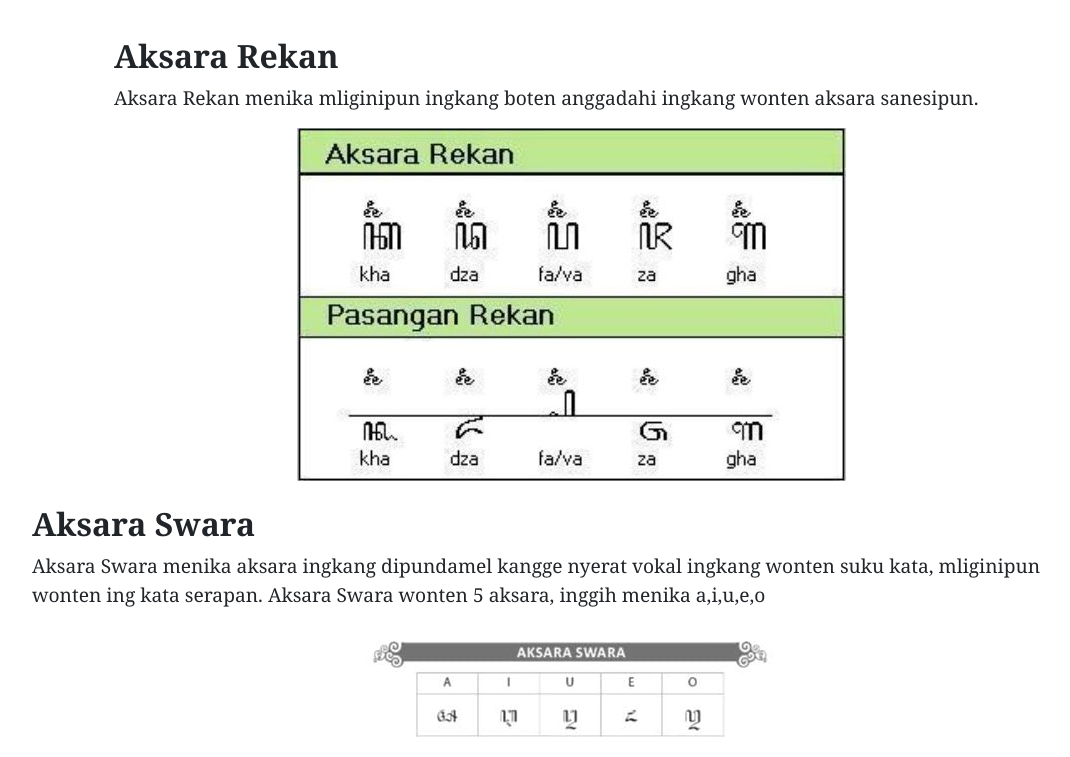
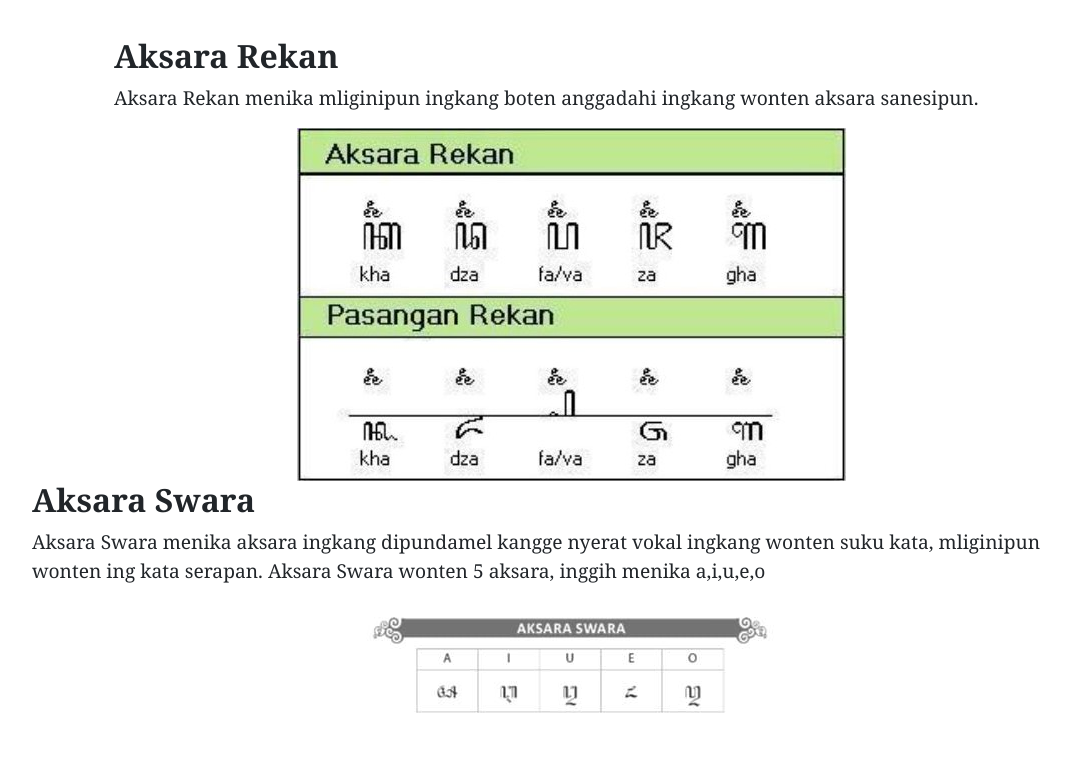
Before and after one commit to GelfandAlHarits/SinauAksara.github.io, a plain HTML site: page index.html in a window 1280 px wide. Shown: the part 1654-2411 px from the top of the page, without its empty margins (68-1138 px from the left). After the commit the page ends 2387 px from the top, so only its background shows below. Drawn offline with nearby package versions, Linux system fonts and the light colour scheme.

Commit message:
mengubah

```diff
--- a/index.html
+++ b/index.html
@@ -60,7 +60,7 @@
       />
     </div>
       <div class="row">
-        <div class="container"> <br>
+        <div class="container">
           <h1><strong>Aksara Swara</strong></h1>
           <p class="deskripsi">
             Aksara Swara menika aksara ingkang dipundamel kangge nyerat vokal ingkang wonten suku kata,
@@ -71,6 +71,7 @@
             alt="swara"
             class="gambar-hanacaraka"
           />
+        </div>
           <div class="row">
         <div class="col-sm-12 col-md-6 col-lg-4">
           <!-- Konten yang responsif -->
@@ -82,7 +83,7 @@
           <!-- Konten yang responsif -->
         </div>
       </div>
-    </div>
+
     <script src="https://cdn.jsdelivr.net/npm/bootstrap@5.3.0-alpha1/dist/js/bootstrap.bundle.min.js"></script>
   </body>
 </html>
```
